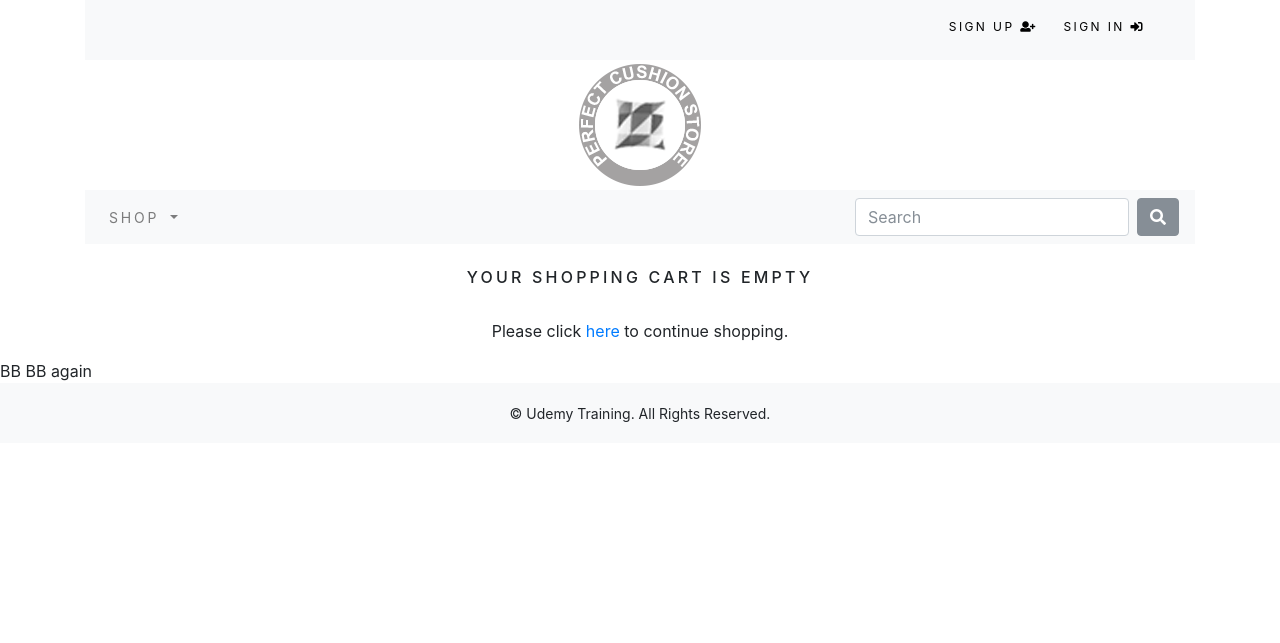
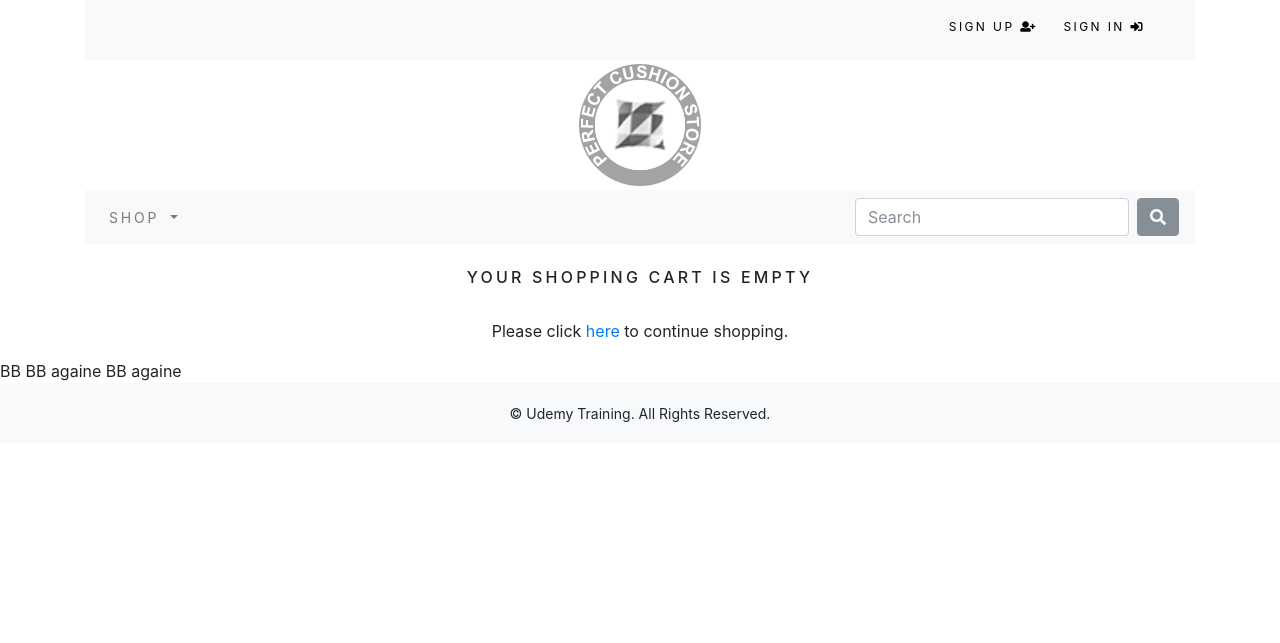
Before and after one commit to Tarpee/gittest2, a Django app: page /cart/ in a window 1280 px wide. Shown: the top 643 px of the page. Run offline with Django 3.2, Linux system fonts and the light colour scheme; data comes from the database, SQL or seed files in the repository; some libraries are stand-ins or nearby versions.

Commit message:
three BB

```diff
--- a/gittest/shop/templates/base.html
+++ b/gittest/shop/templates/base.html
@@ -21,9 +21,9 @@
 		{% block content %}
 		{% endblock %}
 
-	</div>   BB BB again
+	</div>   BB BB againe
 
-	</div>
+	</div>   BB againe
 		{% include 'footer.html' %}
 	<script src="{% static 'js/jquery-3.2.1.slim.min.js' %}"></script>
     <script src="{% static 'js/popper.min.js' %}"></script>
```
